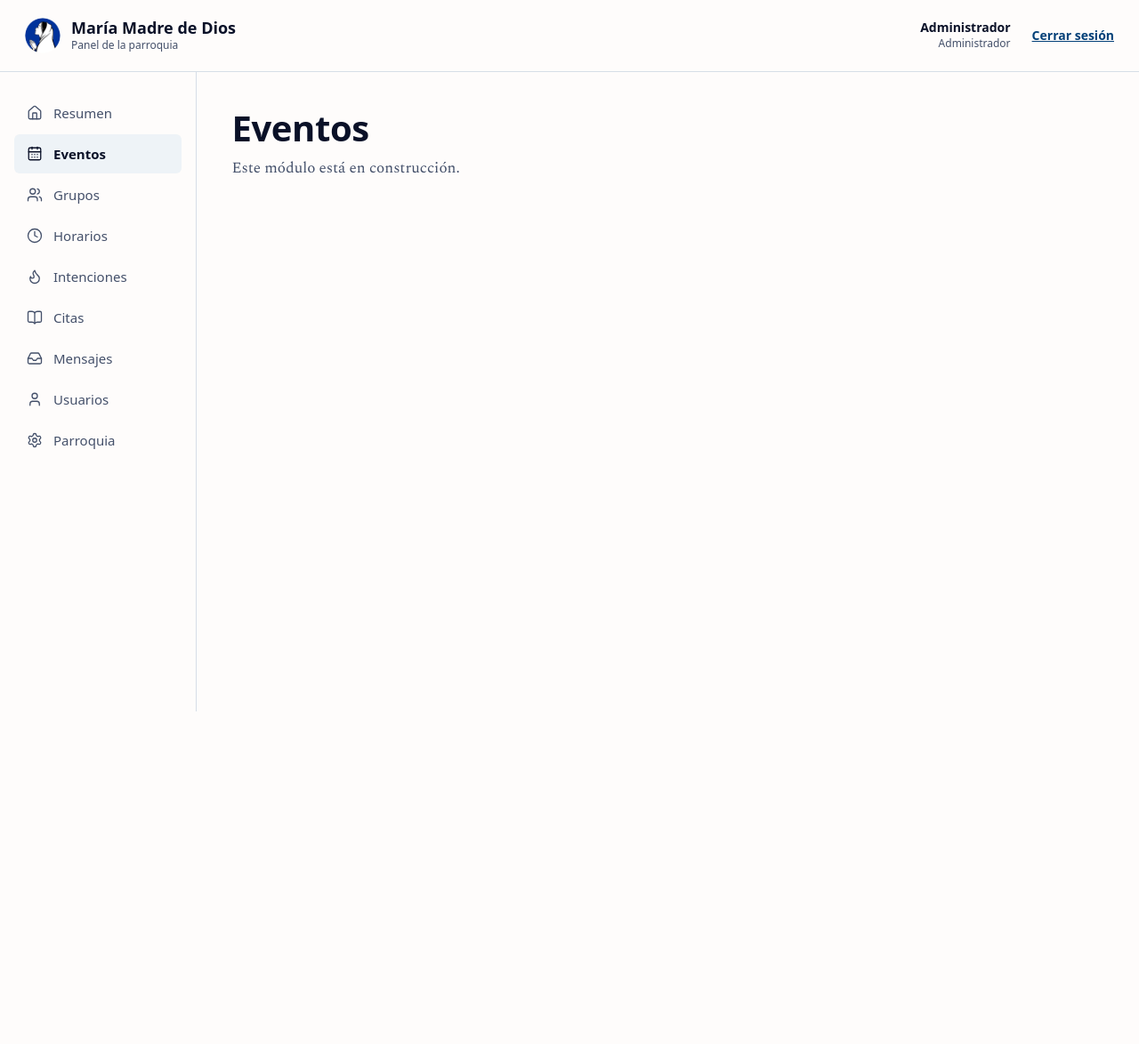
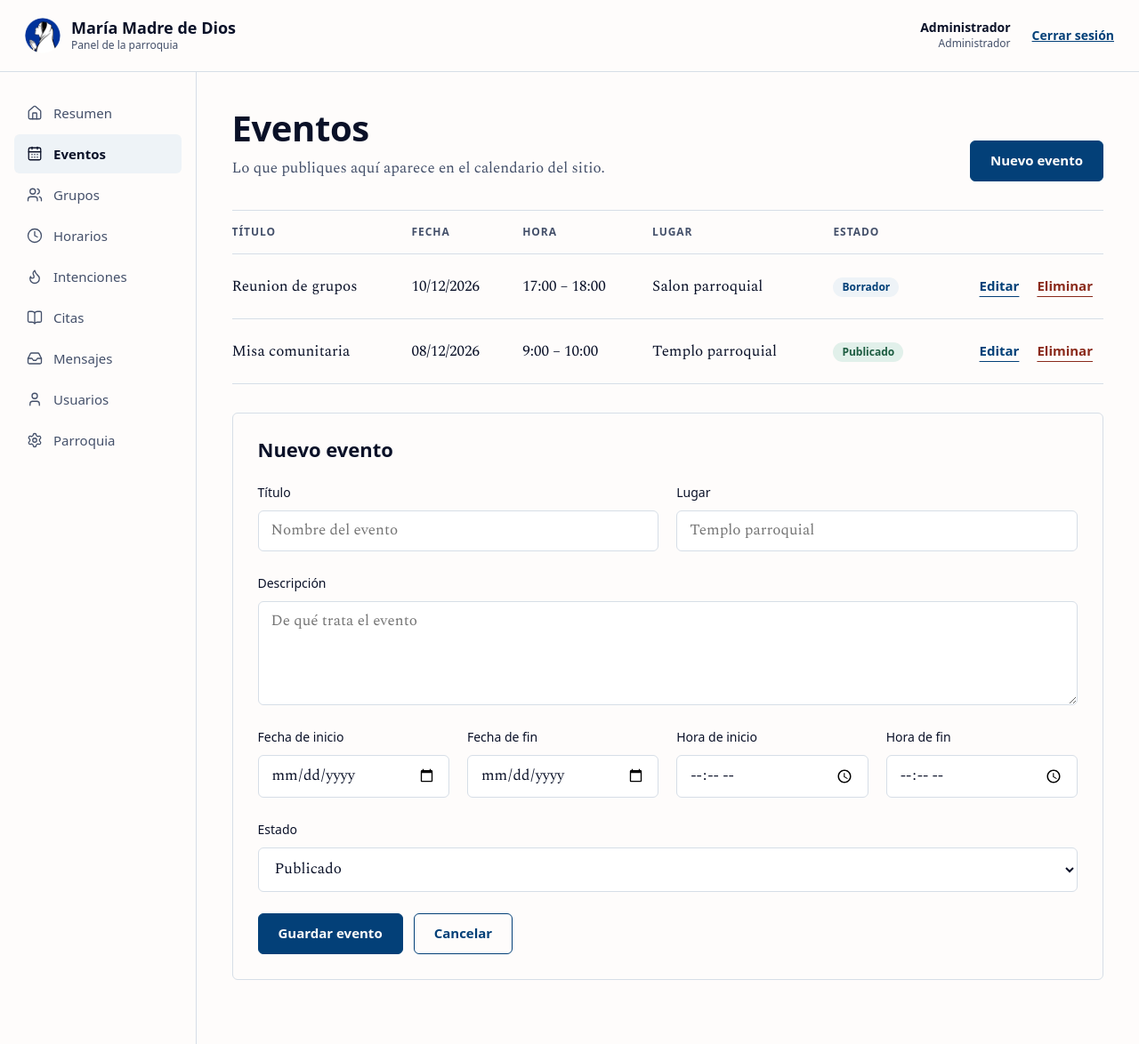
Before and after one commit to SandraBelen17/VINEA-COMUNIDAD-, a Laravel app: page /panel/eventos in a window 1280 px wide. Shown: the whole page at 89% size. Before the commit the page ends 800 px from the top, so only its background shows below. Run offline with Laravel 12, Linux system fonts and the light colour scheme; a user stored in the database is signed in; data comes from the database, SQL or seed files in the repository; some web fonts are replaced.

Commit message:
Módulo Eventos: panel de eventos y calendario público

```diff
--- /dev/null
+++ b/app/Http/Controllers/EventoController.php
@@ -0,0 +1,145 @@
+<?php
+
+namespace App\Http\Controllers;
+
+use App\Models\Evento;
+use Illuminate\Http\RedirectResponse;
+use Illuminate\Http\Request;
+use Illuminate\Support\Carbon;
+use Illuminate\Support\Facades\DB;
+use Illuminate\Validation\Rule;
+use Illuminate\View\View;
+
+/**
+ * Módulo Eventos / Calendario.
+ * - publico(): página /calendario con los eventos publicados del mes (cualquier visitante).
+ * - El resto: panel /panel/eventos (Administrador y Editor/sacristán).
+ */
+class EventoController extends Controller
+{
+    // ---------- Sitio público ----------
+
+    /** /calendario?mes=2026-12 (sin "mes" = el mes actual) */
+    public function publico(Request $request): View
+    {
+        $mes = $this->mesPedido($request->query('mes'));
+
+        return view('publico.calendario', [
+            'eventos' => Evento::publicadosDelMes($mes)->get(),
+            'mes' => $mes,
+            'titulo' => Evento::nombreMes($mes),
+            'anterior' => $mes->copy()->subMonthNoOverflow()->format('Y-m'),
+            'siguiente' => $mes->copy()->addMonthNoOverflow()->format('Y-m'),
+        ]);
+    }
+
+    // ---------- Panel ----------
+
+    /** Lista de eventos y el formulario "Nuevo evento". */
+    public function index(): View
+    {
+        return $this->pantallaPanel(null);
+    }
+
+    /** La misma pantalla, pero con el formulario lleno para editar. */
+    public function editar(Evento $evento): View
+    {
+        return $this->pantallaPanel($evento);
+    }
+
+    public function guardar(Request $request): RedirectResponse
+    {
+        $datos = $this->validar($request);
+
+        $idParroquia = DB::table('parroquia')->value('id_parroquia');
+        if (! $idParroquia) {
+            return back()->withInput()
+                ->withErrors(['titulo' => 'Primero registra los datos de la parroquia.']);
+        }
+
+        // user_id = quien lo crea; al editar no cambia
+        Evento::create($datos + [
+            'user_id' => $request->user()->id,
+            'id_parroquia' => $idParroquia,
+        ]);
+
+        return redirect()->route('panel.eventos')->with('exito', 'Evento guardado.');
+    }
+
+    public function actualizar(Request $request, Evento $evento): RedirectResponse
+    {
+        $evento->update($this->validar($request));
+
+        return redirect()->route('panel.eventos')->with('exito', 'Evento actualizado.');
+    }
+
+    public function eliminar(Evento $evento): RedirectResponse
+    {
+        $evento->delete();
+
+        return redirect()->route('panel.eventos')->with('exito', 'El evento se eliminó.');
+    }
+
+    // ---------- Ayudantes ----------
+
+    private function pantallaPanel(?Evento $editando): View
+    {
+        return view('panel.eventos.index', [
+            // Los más recientes arriba
+            'eventos' => Evento::orderByDesc('fecha_inicio')->orderByDesc('hora_inicio')->get(),
+            'editando' => $editando,
+        ]);
+    }
+
+    /** "2026-12" → primer día de ese mes. Si viene vacío o mal escrito, el mes actual. */
+    private function mesPedido(mixed $texto): Carbon
+    {
+        if (is_string($texto) && preg_match('/^(\d{4})-(0[1-9]|1[0-2])$/', $texto, $partes)) {
+            $anio = (int) $partes[1];
+            if ($anio >= 2000 && $anio <= 2100) {
+                return Carbon::create($anio, (int) $partes[2], 1);
+            }
+        }
+
+        return now()->startOfMonth();
+    }
+
+    /** Reglas del formulario. Las horas llegan como "19:00" desde <input type="time">. */
+    private function validar(Request $request): array
+    {
+        $datos = $request->validate([
+            'titulo' => ['required', 'string', 'max:150'],
+            'lugar' => ['nullable', 'string', 'max:255'],
+            'descripcion' => ['nullable', 'string', 'max:2000'],
+            'fecha_inicio' => ['required', 'date_format:Y-m-d'],
+            'fecha_fin' => ['nullable', 'date_format:Y-m-d', 'after_or_equal:fecha_inicio'],
+            'hora_inicio' => ['nullable', 'required_with:hora_fin', 'date_format:H:i'],
+            'hora_fin' => ['nullable', 'date_format:H:i', 'after:hora_inicio'],
+            'estado' => ['required', Rule::in(array_keys(Evento::ESTADOS))],
+        ], [
+            'titulo.required' => 'Escribe el título.',
+            'titulo.max' => 'El título puede tener hasta 150 caracteres.',
+            'lugar.max' => 'El lugar puede tener hasta 255 caracteres.',
+            'descripcion.max' => 'La descripción puede tener hasta 2000 caracteres.',
+            'fecha_inicio.required' => 'Elige la fecha de inicio.',
+            'fecha_inicio.date_format' => 'Escribe una fecha válida.',
+            'fecha_fin.date_format' => 'Escribe una fecha válida.',
+            'fecha_fin.after_or_equal' => 'La fecha de fin no puede ser antes de la fecha de inicio.',
+            'hora_inicio.required_with' => 'Si pones hora de fin, escribe también la hora de inicio.',
+            'hora_inicio.date_format' => 'Escribe una hora válida.',
+            'hora_fin.date_format' => 'Escribe una hora válida.',
+            'hora_fin.after' => 'La hora de fin debe ser después de la hora de inicio.',
+            'estado.required' => 'Elige el estado.',
+            'estado.in' => 'Elige un estado de la lista.',
+        ]);
+
+        // MySQL guarda TIME como "19:00:00"
+        foreach (['hora_inicio', 'hora_fin'] as $campo) {
+            if ($datos[$campo] ?? null) {
+                $datos[$campo] .= ':00';
+            }
+        }
+
+        return $datos;
+    }
+}
--- /dev/null
+++ b/app/Models/Evento.php
@@ -0,0 +1,122 @@
+<?php
+
+namespace App\Models;
+
+use Illuminate\Database\Eloquent\Builder;
+use Illuminate\Database\Eloquent\Model;
+use Illuminate\Support\Carbon;
+
+/**
+ * Tabla `evento` (id_evento, user_id, id_parroquia, titulo, descripcion,
+ * fecha_inicio, fecha_fin, hora_inicio, hora_fin, lugar, estado).
+ * user_id = quien creó el evento. Solo los "publicado" salen en /calendario.
+ */
+class Evento extends Model
+{
+    protected $table = 'evento';
+    protected $primaryKey = 'id_evento';
+    public $timestamps = false; // la tabla no tiene created_at ni updated_at
+
+    protected $fillable = [
+        'user_id', 'id_parroquia', 'titulo', 'descripcion',
+        'fecha_inicio', 'fecha_fin', 'hora_inicio', 'hora_fin', 'lugar', 'estado',
+    ];
+
+    /** Estados del ENUM: [texto, clase de la etiqueta en el panel]. */
+    public const ESTADOS = [
+        'publicado' => ['Publicado', 'estado-ok'],
+        'borrador' => ['Borrador', 'estado-neutro'],
+        'cancelado' => ['Cancelado', 'estado-error'],
+    ];
+
+    public const MESES = [
+        1 => 'enero', 'febrero', 'marzo', 'abril', 'mayo', 'junio',
+        'julio', 'agosto', 'septiembre', 'octubre', 'noviembre', 'diciembre',
+    ];
+
+    public const MESES_CORTOS = [
+        1 => 'ENE', 'FEB', 'MAR', 'ABR', 'MAY', 'JUN',
+        'JUL', 'AGO', 'SEP', 'OCT', 'NOV', 'DIC',
+    ];
+
+    /** Eventos publicados que caen en el mes (también los de varios días que lo cruzan). */
+    public function scopePublicadosDelMes(Builder $consulta, Carbon $mes): Builder
+    {
+        $inicio = $mes->copy()->startOfMonth()->toDateString();
+        $fin = $mes->copy()->endOfMonth()->toDateString();
+
+        return $consulta->where('estado', 'publicado')
+            ->where('fecha_inicio', '<=', $fin)
+            ->whereRaw('COALESCE(fecha_fin, fecha_inicio) >= ?', [$inicio])
+            ->orderBy('fecha_inicio')
+            ->orderBy('hora_inicio');
+    }
+
+    /** "Diciembre 2026" */
+    public static function nombreMes(Carbon $mes): string
+    {
+        return ucfirst(self::MESES[$mes->month]) . ' ' . $mes->year;
+    }
+
+    /** "09:00:00" → "9:00" (como en el mockup) */
+    public static function formatoHora(?string $hora): ?string
+    {
+        return $hora ? Carbon::createFromFormat('H:i:s', $hora)->format('G:i') : null;
+    }
+
+    /** ¿Dura más de un día? */
+    public function getVariosDiasAttribute(): bool
+    {
+        return $this->fecha_fin && $this->fecha_fin > $this->fecha_inicio;
+    }
+
+    public function getEstadoTextoAttribute(): string
+    {
+        return self::ESTADOS[$this->estado][0] ?? $this->estado;
+    }
+
+    public function getEstadoClaseAttribute(): string
+    {
+        return self::ESTADOS[$this->estado][1] ?? 'estado-neutro';
+    }
+
+    /** Panel: "08/12/2026" o "08/12/2026 – 10/12/2026" */
+    public function getFechaTextoAttribute(): string
+    {
+        $texto = Carbon::parse($this->fecha_inicio)->format('d/m/Y');
+
+        return $this->varios_dias
+            ? $texto . ' – ' . Carbon::parse($this->fecha_fin)->format('d/m/Y')
+            : $texto;
+    }
+
+    /** "9:00 – 10:00", "9:00" o null si no tiene hora */
+    public function getHoraTextoAttribute(): ?string
+    {
+        $inicio = self::formatoHora($this->hora_inicio);
+        $fin = self::formatoHora($this->hora_fin);
+
+        return $inicio && $fin ? "$inicio – $fin" : $inicio;
+    }
+
+    /** Calendario: "Del 8 al 10 de diciembre" (solo si dura varios días) */
+    public function getRangoTextoAttribute(): ?string
+    {
+        if (! $this->varios_dias) {
+            return null;
+        }
+
+        $inicio = Carbon::parse($this->fecha_inicio);
+        $fin = Carbon::parse($this->fecha_fin);
+
+        return $inicio->month === $fin->month
+            ? "Del {$inicio->day} al {$fin->day} de " . self::MESES[$fin->month]
+            : "Del {$inicio->day} de " . self::MESES[$inicio->month] . " al {$fin->day} de " . self::MESES[$fin->month];
+    }
+
+    /** Calendario: línea "hora · lugar" con lo que haya */
+    public function getDetalleTextoAttribute(): string
+    {
+        return collect([$this->rango_texto, $this->hora_texto, $this->lugar])->filter()->implode(' · ');
+    }
+}
--- a/public/css/vinea.css
+++ b/public/css/vinea.css
@@ -698,6 +698,62 @@ img { display: block; max-width: 100%; }
 }
 .botones { display: flex; flex-wrap: wrap; gap: 12px; }
 
+.campo textarea { resize: vertical; }
+.sin-cortar { white-space: nowrap; }
+
+/* Etiqueta de estado en tablas (Publicado, Borrador, Cancelado...) */
+.estado {
+    display: inline-flex;
+    padding: 4px 10px;
+    border-radius: 999px;
+    font-family: var(--fuente-titulos);
+    font-size: 0.75rem;
+    font-weight: 600;
+    line-height: 1.2;
+    white-space: nowrap;
+}
+.estado-ok { background: var(--color-exito-fondo); color: var(--color-exito-texto); }
+.estado-neutro { background: var(--color-resaltado); color: var(--color-primario); }
+.estado-error { background: var(--color-error-fondo); color: var(--color-error-texto); }
+
+/* ==========================================================================
+   CALENDARIO (público): eventos del mes
+   ========================================================================== */
+.seccion-calendario { padding: 72px 0; }
+.calendario-encabezado {
+    display: flex;
+    flex-wrap: wrap;
+    align-items: center;
+    justify-content: space-between;
+    gap: 16px;
+    margin-bottom: 32px;
+}
+.calendario-vacio { padding: 28px 0; border-top: 1px solid var(--color-linea); }
+
+.lista-eventos { list-style: none; margin: 0; padding: 0; border-top: 1px solid var(--color-linea); }
+.lista-eventos li {
+    display: flex;
+    flex-wrap: wrap;
+    align-items: baseline;
+    gap: 24px;
+    padding: 28px 0;
+    border-bottom: 1px solid var(--color-linea);
+}
+.evento-fecha {
+    min-width: 64px;
+    display: flex;
+    flex-direction: column;
+    align-items: center;
+    gap: 4px;
+    font-family: var(--fuente-titulos);
+}
+.evento-dia { font-size: 2.25rem; font-weight: 500; line-height: 1; color: var(--color-primario); }
+.evento-mes { font-size: 0.75rem; font-weight: 600; line-height: 1; letter-spacing: 0.08em; color: var(--color-texto-suave); }
+.evento-datos { flex: 1 1 400px; display: flex; flex-direction: column; gap: 6px; }
+.evento-titulo { font-family: var(--fuente-titulos); font-size: 1.5rem; font-weight: 500; line-height: 1.3; }
+.evento-descripcion { line-height: 1.6; white-space: pre-line; }
+.evento-detalle { font-family: var(--fuente-titulos); font-size: 0.875rem; font-weight: 500; line-height: 1.4; }
+
 /* ==========================================================================
    RESPONSIVO
    ========================================================================== */
--- /dev/null
+++ b/resources/views/panel/eventos/index.blade.php
@@ -0,0 +1,145 @@
+@extends('layouts.panel')
+
+@section('titulo', 'Eventos')
+
+@php
+    $estados = \App\Models\Evento::ESTADOS;
+
+    // Valores del formulario: lo que se escribió (si hubo error) o el evento que se edita
+    $valor = function (string $campo) use ($editando) {
+        $actual = $editando?->$campo;
+
+        // En la BD la hora es "19:00:00"; el <input type="time"> espera "19:00"
+        if ($actual && in_array($campo, ['hora_inicio', 'hora_fin'])) {
+            $actual = substr($actual, 0, 5);
+        }
+
+        return old($campo, $actual);
+    };
+@endphp
+
+@section('contenido')
+    <div class="panel-titulo">
+        <div>
+            <h1>Eventos</h1>
+            <p>Lo que publiques aquí aparece en el calendario del sitio.</p>
+        </div>
+        @unless ($editando)
+            <a href="#formulario-evento" class="boton">Nuevo evento</a>
+        @endunless
+    </div>
+
+    <div class="tabla-desliza">
+        <table class="tabla">
+            <thead>
+                <tr>
+                    <th scope="col">Título</th>
+                    <th scope="col">Fecha</th>
+                    <th scope="col">Hora</th>
+                    <th scope="col">Lugar</th>
+                    <th scope="col">Estado</th>
+                    <th scope="col"><span class="solo-lector">Acciones</span></th>
+                </tr>
+            </thead>
+            <tbody>
+                @forelse ($eventos as $e)
+                    <tr @if ($editando?->is($e)) class="fila-activa" @endif>
+                        <td>{{ $e->titulo }}</td>
+                        <td class="sin-cortar">{{ $e->fecha_texto }}</td>
+                        <td class="sin-cortar">{{ $e->hora_texto ?? '—' }}</td>
+                        <td>{{ $e->lugar ?: '—' }}</td>
+                        <td><span class="estado {{ $e->estado_clase }}">{{ $e->estado_texto }}</span></td>
+                        <td>
+                            <div class="tabla-acciones">
+                                <a href="{{ route('panel.eventos.editar', $e) }}#formulario-evento" class="enlace">Editar</a>
+                                <form method="POST" action="{{ route('panel.eventos.eliminar', $e) }}"
+                                      onsubmit="return confirm(@js('¿Eliminar el evento «' . $e->titulo . '»? No se puede deshacer.'));">
+                                    @csrf
+                                    @method('DELETE')
+                                    <button type="submit" class="boton-texto enlace enlace-peligro">Eliminar</button>
+                                </form>
+                            </div>
+                        </td>
+                    </tr>
+                @empty
+                    <tr>
+                        <td colspan="6" class="tabla-vacia">Todavía no hay eventos registrados.</td>
+                    </tr>
+                @endforelse
+            </tbody>
+        </table>
+    </div>
+
+    <section class="caja-formulario" id="formulario-evento" aria-labelledby="titulo-formulario">
+        <h2 id="titulo-formulario">{{ $editando ? 'Editar evento' : 'Nuevo evento' }}</h2>
+
+        <form method="POST" novalidate
+              action="{{ $editando ? route('panel.eventos.actualizar', $editando) : route('panel.eventos.guardar') }}">
+            @csrf
+            @if ($editando) @method('PUT') @endif
+
+            <div class="campos-fila">
+                <div class="campo">
+                    <label for="titulo">Título</label>
+                    <input id="titulo" name="titulo" type="text" maxlength="150" value="{{ $valor('titulo') }}" placeholder="Nombre del evento" required>
+                    @error('titulo') <span class="error-campo">{{ $message }}</span> @enderror
+                </div>
+
+                <div class="campo">
+                    <label for="lugar">Lugar</label>
+                    <input id="lugar" name="lugar" type="text" maxlength="255" value="{{ $valor('lugar') }}" placeholder="Templo parroquial">
+                    @error('lugar') <span class="error-campo">{{ $message }}</span> @enderror
+                </div>
+            </div>
+
+            <div class="campo">
+                <label for="descripcion">Descripción</label>
+                <textarea id="descripcion" name="descripcion" rows="4" maxlength="2000" placeholder="De qué trata el evento">{{ $valor('descripcion') }}</textarea>
+                @error('descripcion') <span class="error-campo">{{ $message }}</span> @enderror
+            </div>
+
+            <div class="campos-fila">
+                <div class="campo">
+                    <label for="fecha_inicio">Fecha de inicio</label>
+                    <input id="fecha_inicio" name="fecha_inicio" type="date" value="{{ $valor('fecha_inicio') }}" required>
+                    @error('fecha_inicio') <span class="error-campo">{{ $message }}</span> @enderror
+                </div>
+
+                <div class="campo">
+                    <label for="fecha_fin">Fecha de fin</label>
+                    <input id="fecha_fin" name="fecha_fin" type="date" value="{{ $valor('fecha_fin') }}">
+                    @error('fecha_fin') <span class="error-campo">{{ $message }}</span> @enderror
+                </div>
+
+                <div class="campo">
+                    <label for="hora_inicio">Hora de inicio</label>
+                    <input id="hora_inicio" name="hora_inicio" type="time" value="{{ $valor('hora_inicio') }}">
+                    @error('hora_inicio') <span class="error-campo">{{ $message }}</span> @enderror
+                </div>
+
+                <div class="campo">
+                    <label for="hora_fin">Hora de fin</label>
+                    <input id="hora_fin" name="hora_fin" type="time" value="{{ $valor('hora_fin') }}">
+                    @error('hora_fin') <span class="error-campo">{{ $message }}</span> @enderror
+                </div>
+            </div>
+
+            <div class="campos-fila">
+                <div class="campo">
+                    <label for="estado">Estado</label>
+                    <select id="estado" name="estado" required>
+                        @foreach ($estados as $clave => [$texto, $clase])
+                            <option value="{{ $clave }}" @selected(($valor('estado') ?? 'publicado') === $clave)>{{ $texto }}</option>
+                        @endforeach
+                    </select>
+                    @error('estado') <span class="error-campo">{{ $message }}</span> @enderror
+                </div>
+            </div>
+
+            <div class="botones">
+                <button type="submit" class="boton">{{ $editando ? 'Guardar cambios' : 'Guardar evento' }}</button>
+                <a href="{{ route('panel.eventos') }}" class="boton boton-linea">Cancelar</a>
+            </div>
+        </form>
+    </section>
+@endsection
--- a/routes/web.php
+++ b/routes/web.php
@@ -1,6 +1,7 @@
 <?php
 
 use App\Http\Controllers\AuthController;
+use App\Http\Controllers\EventoController;
 use App\Http\Controllers\HorarioController;
 use App\Http\Controllers\PanelController;
 use Illuminate\Support\Facades\Route;
@@ -17,7 +18,7 @@ use Illuminate\Support\Facades\Route;
 // ---------- Sitio público ----------
 Route::view('/', 'publico.inicio')->name('inicio');
 Route::get('/horarios', [HorarioController::class, 'publico'])->name('horarios');
-Route::view('/calendario', 'publico.construccion', ['titulo' => 'Calendario'])->name('calendario');
+Route::get('/calendario', [EventoController::class, 'publico'])->name('calendario');
 Route::view('/grupos', 'publico.construccion', ['titulo' => 'Grupos'])->name('grupos');
 Route::view('/muro', 'publico.construccion', ['titulo' => 'Muro de oraciones'])->name('muro');
 Route::view('/contacto', 'publico.construccion', ['titulo' => 'Contacto'])->name('contacto');
@@ -40,7 +41,12 @@ Route::middleware(['auth', 'rol:Cliente'])->group(function () {
 // ---------- Panel: Administrador y Editor ----------
 Route::middleware(['auth', 'rol:Administrador,Editor'])->prefix('panel')->name('panel.')->group(function () {
     Route::get('/', [PanelController::class, 'resumen'])->name('resumen');
-    Route::view('/eventos', 'panel.construccion', ['titulo' => 'Eventos'])->name('eventos');
+    // Eventos (aparecen en /calendario cuando están publicados)
+    Route::get('/eventos', [EventoController::class, 'index'])->name('eventos');
+    Route::post('/eventos', [EventoController::class, 'guardar'])->name('eventos.guardar');
+    Route::get('/eventos/{evento}/editar', [EventoController::class, 'editar'])->name('eventos.editar');
+    Route::put('/eventos/{evento}', [EventoController::class, 'actualizar'])->name('eventos.actualizar');
+    Route::delete('/eventos/{evento}', [EventoController::class, 'eliminar'])->name('eventos.eliminar');
     Route::view('/grupos', 'panel.construccion', ['titulo' => 'Grupos'])->name('grupos');
     // Horarios (misa, confesión y oficina)
     Route::get('/horarios', [HorarioController::class, 'index'])->name('horarios');
```
Also changed, not shown: resources/views/publico/calendario.blade.php (added, +53 -0 lines).
